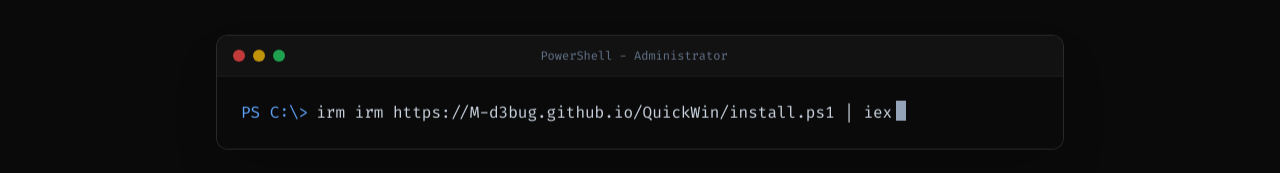
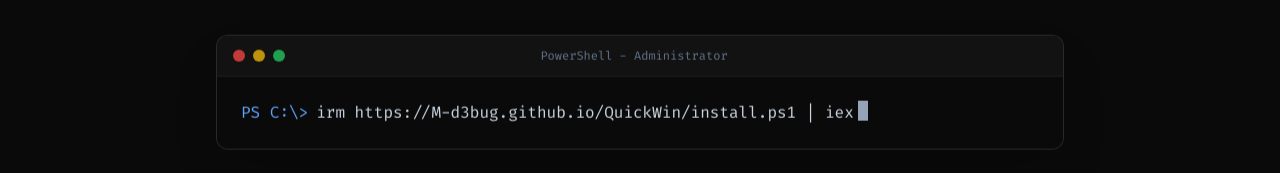
Before and after one commit to M-d3bug/QuickWin, a plain HTML site: page index.html in a window 1280 px wide. Shown: the part 848-1021 px from the top of the page. Drawn offline with nearby package versions, Linux system fonts and the light colour scheme.

Commit message:
Update index.html

```diff
--- a/index.html
+++ b/index.html
@@ -187,7 +187,7 @@
                 <div class="bg-dark-900/90 p-6 font-mono text-sm md:text-base relative group">
                     <div class="flex items-start">
                         <span class="text-blue-400 mr-2 select-none">PS C:\></span>
-                        <span id="command-text" class="text-slate-300 break-all">irm irm https://M-d3bug.github.io/QuickWin/install.ps1 | iex</span>
+                        <span id="command-text" class="text-slate-300 break-all">irm https://M-d3bug.github.io/QuickWin/install.ps1 | iex</span>
                         <span class="w-2.5 h-5 bg-slate-400 ml-1 cursor-blink"></span>
                     </div>
 
```
